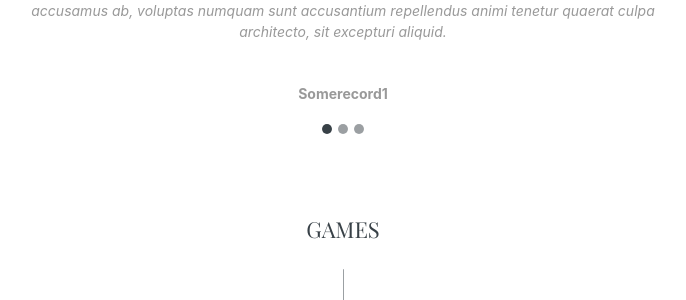
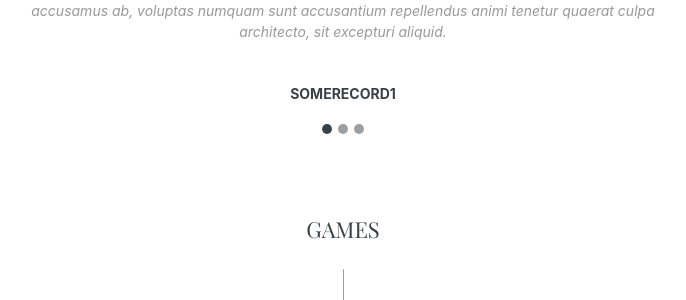
Before and after one commit to jujopico/Japanese-Media-Collection, a PHP site: page / in a window 1280 px wide. Shown: the part 1233-1533 px from the top of the page, without its empty margins (297-983 px from the left). Run offline with PHP 8.4, Linux system fonts and the light colour scheme; some libraries are stand-ins or nearby versions.

Commit message:
change records css

```diff
--- a/style.css
+++ b/style.css
@@ -217,7 +217,8 @@ header{
   font-style: italic;
 }
 
-.carousel .movie-name{
+.carousel .movie-name,
+.carousel .record-name {
   text-transform: uppercase;
   color: #384147;
 }
```
